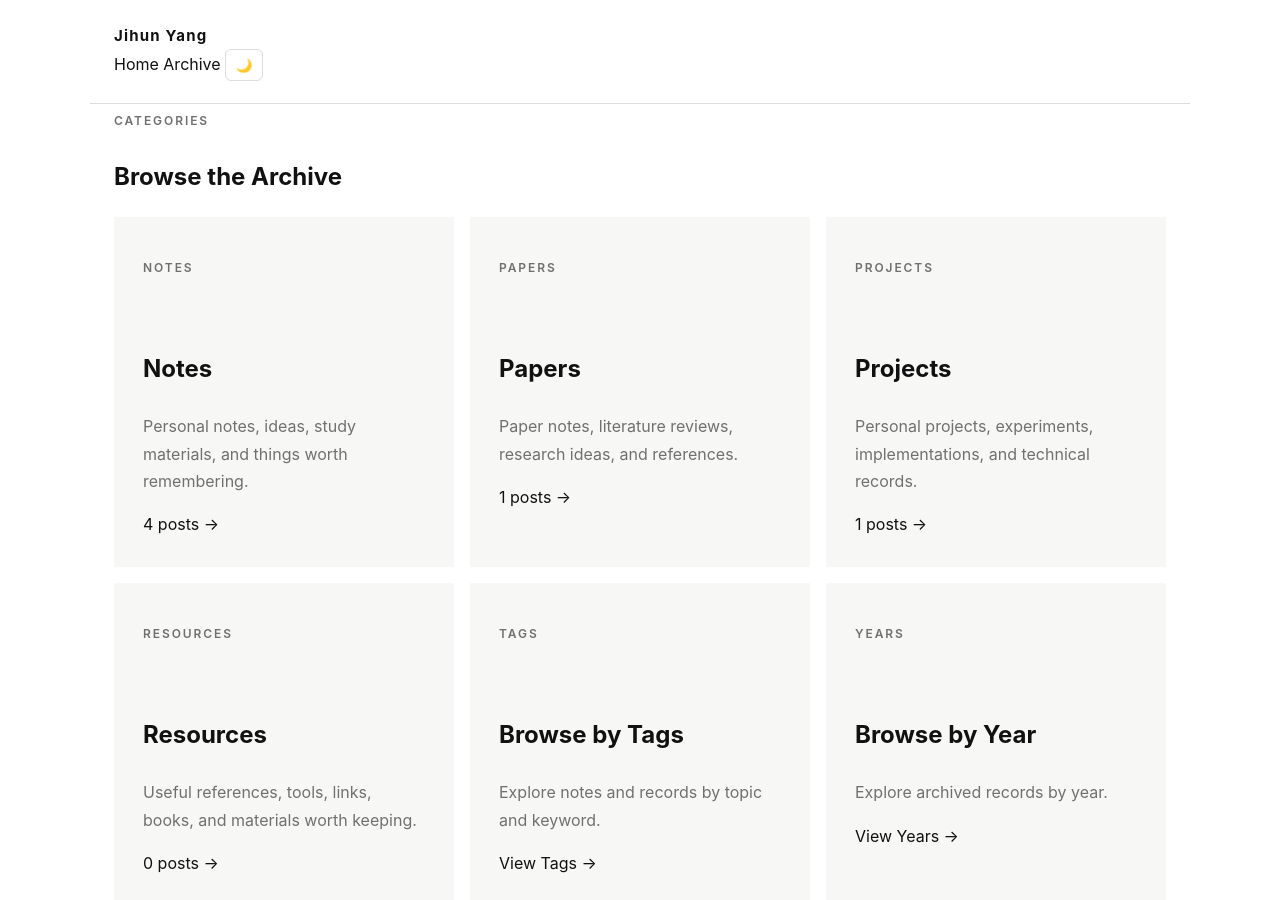
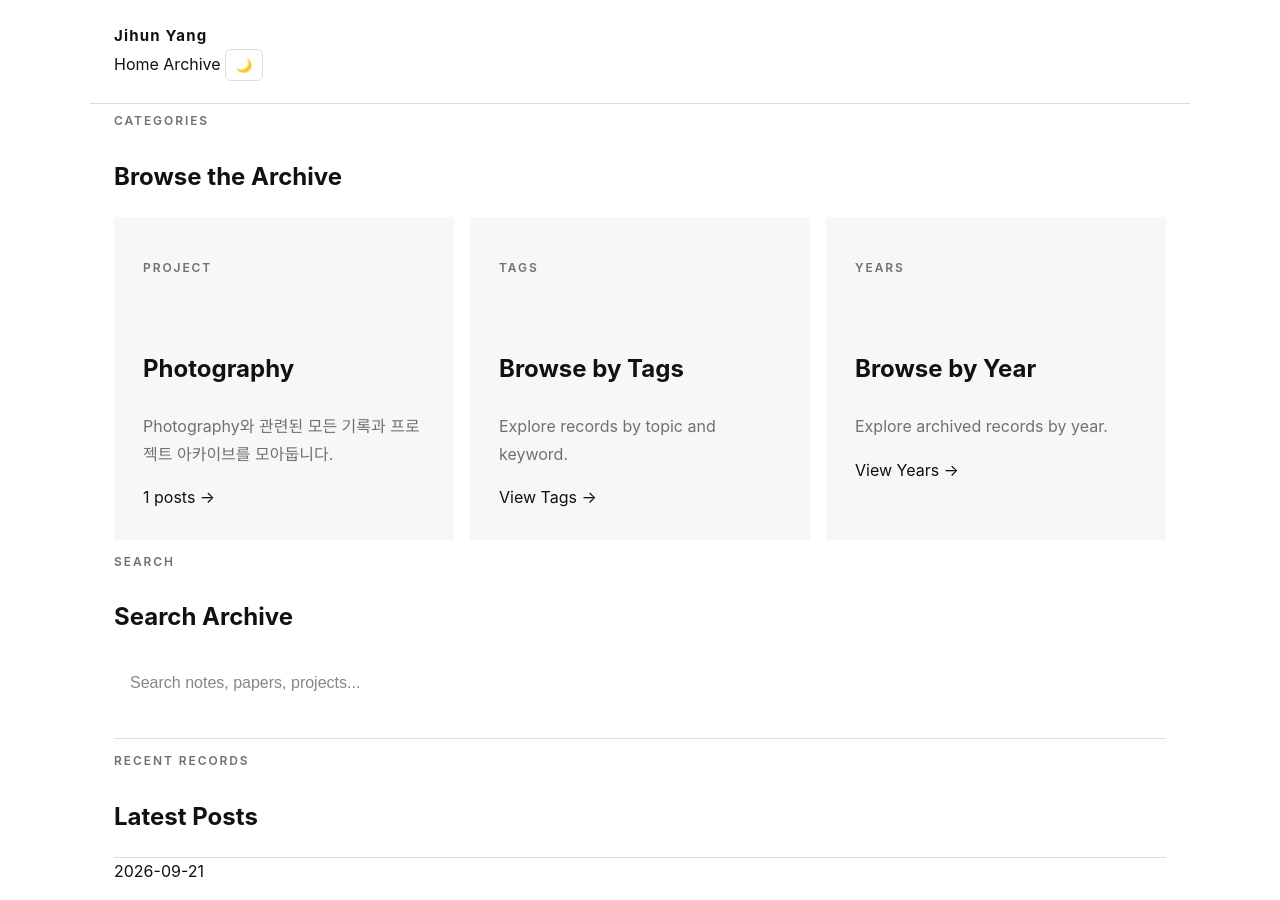
Before and after one commit to JihunYangKR/JihunYangKR.github.io, a Jekyll site: the page built from archive/index.html, in a window 1280 px wide and 900 px high, scrolled down 680 px. Built offline with Jekyll 4.4.1, drawn with Linux system fonts in a browser that asks for light colours.

Commit message:
Update index.html

```diff
--- a/archive/index.html
+++ b/archive/index.html
@@ -104,60 +104,22 @@ layout: null
 
     <div class="project-grid">
 
-
         <a
-            href="notes/index.html"
+            href="photography/index.html"
             class="project-card"
         >
 
             <p class="eyebrow">
-                NOTES
+                PROJECT
             </p>
 
             <h3>
-                Notes
+                Photography
             </h3>
 
             <p>
-                Personal notes, ideas, study materials,
-                and things worth remembering.
-            </p>
-
-            <span>
-                {% assign count = 0 %}
-
-                {% for post in site.posts %}
-
-                    {% if post.categories contains "notes" %}
-
-                        {% assign count = count | plus: 1 %}
-
-                    {% endif %}
-
-                {% endfor %}
-
-                {{ count }} posts →
-            </span>
-
-        </a>
-
-
-        <a
-            href="papers/index.html"
-            class="project-card"
-        >
-
-            <p class="eyebrow">
-                PAPERS
-            </p>
-
-            <h3>
-                Papers
-            </h3>
-
-            <p>
-                Paper notes, literature reviews,
-                research ideas, and references.
+                Photography와 관련된 모든 기록과
+                프로젝트 아카이브를 모아둡니다.
             </p>
 
             <span>
@@ -166,85 +128,7 @@ layout: null
 
                 {% for post in site.posts %}
 
-                    {% if post.categories contains "papers" %}
-
-                        {% assign count = count | plus: 1 %}
-
-                    {% endif %}
-
-                {% endfor %}
-
-                {{ count }} posts →
-
-            </span>
-
-        </a>
-
-
-        <a
-            href="projects/index.html"
-            class="project-card"
-        >
-
-            <p class="eyebrow">
-                PROJECTS
-            </p>
-
-            <h3>
-                Projects
-            </h3>
-
-            <p>
-                Personal projects, experiments,
-                implementations, and technical records.
-            </p>
-
-            <span>
-
-                {% assign count = 0 %}
-
-                {% for post in site.posts %}
-
-                    {% if post.categories contains "projects" %}
-
-                        {% assign count = count | plus: 1 %}
-
-                    {% endif %}
-
-                {% endfor %}
-
-                {{ count }} posts →
-
-            </span>
-
-        </a>
-
-
-        <a
-            href="resources/index.html"
-            class="project-card"
-        >
-
-            <p class="eyebrow">
-                RESOURCES
-            </p>
-
-            <h3>
-                Resources
-            </h3>
-
-            <p>
-                Useful references, tools, links,
-                books, and materials worth keeping.
-            </p>
-
-            <span>
-
-                {% assign count = 0 %}
-
-                {% for post in site.posts %}
-
-                    {% if post.categories contains "resources" %}
+                    {% if post.categories contains "photography" %}
 
                         {% assign count = count | plus: 1 %}
 
@@ -272,8 +156,7 @@ layout: null
             </h3>
 
             <p>
-                Explore notes and records
-                by topic and keyword.
+                Explore records by topic and keyword.
             </p>
 
             <span>
@@ -281,6 +164,7 @@ layout: null
             </span>
 
         </a>
+
 
         <a
             href="years/index.html"
@@ -296,8 +180,7 @@ layout: null
             </h3>
 
             <p>
-                Explore archived records
-                by year.
+                Explore archived records by year.
             </p>
 
             <span>
@@ -305,6 +188,7 @@ layout: null
             </span>
 
         </a>
+
 
     </div>
 
```
